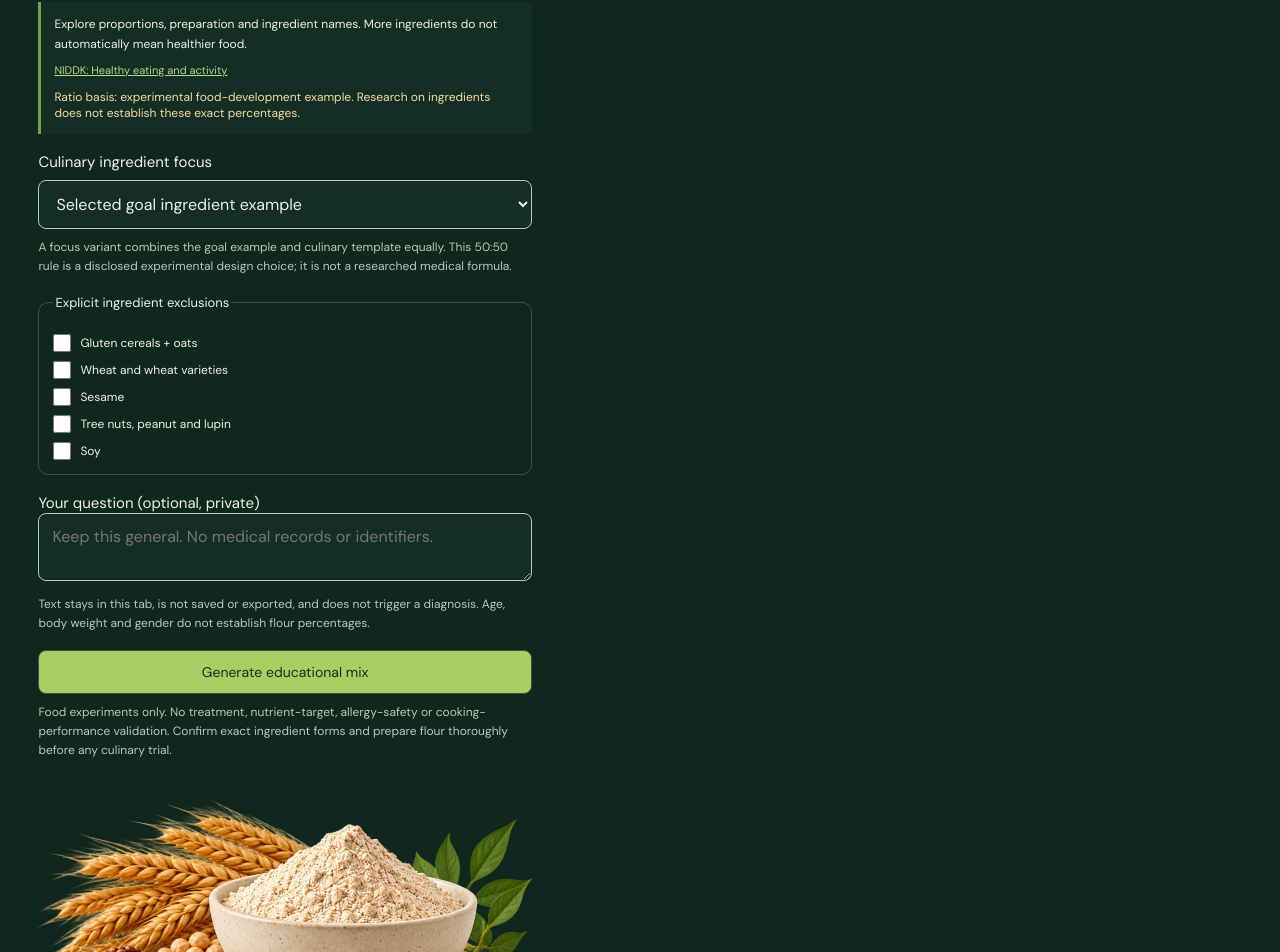
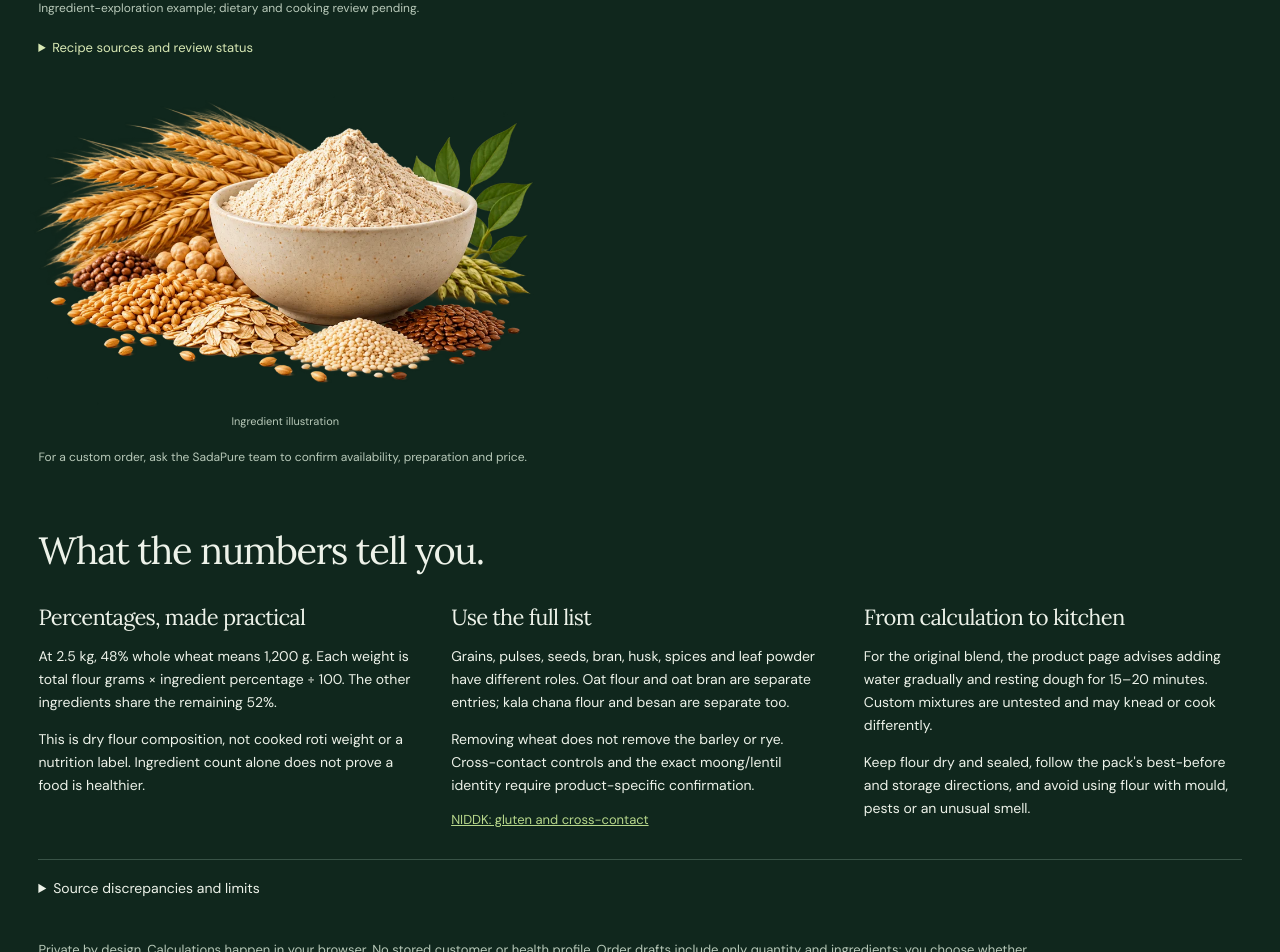
Before and after one commit to SadaPureOpenLab/sadapure-flour-calculator, a React (Vite) app: page / in a window 1280 px wide. Shown: the part 769-1721 px from the top of the page. Built offline with nearby package versions, Linux system fonts and the light colour scheme.

Commit message:
Add simplified goal control and custom-order contact buttons

```diff
--- a/src/components/Education.tsx
+++ b/src/components/Education.tsx
@@ -5,5 +5,5 @@ export function Education({ urdu }: { urdu: boolean }) {
     <article><h3>Use the full list</h3><p>Grains, pulses, seeds, bran, husk, spices and leaf powder have different roles. Oat flour and oat bran are separate entries; kala chana flour and besan are separate too.</p><p>Removing wheat does not remove the barley or rye. Cross-contact controls and the exact moong/lentil identity require product-specific confirmation.</p><a href="https://www.niddk.nih.gov/health-information/digestive-diseases/celiac-disease/eating-diet-nutrition" target="_blank" rel="noreferrer">NIDDK: gluten and cross-contact</a></article>
     <article><h3>From calculation to kitchen</h3><p>For the original blend, the product page advises adding water gradually and resting dough for 15–20 minutes. Custom mixtures are untested and may knead or cook differently.</p><p>Keep flour dry and sealed, follow the pack's best-before and storage directions, and avoid using flour with mould, pests or an unusual smell.</p></article>
   </div><details><summary>Source discrepancies and limits</summary><p>The percentage table is the reference for this version. Older narrative copy mentions ragi and soy, absent from the table; the FAQ's ingredient count also differs. We do not merge those descriptions. No batch record, lab nutrition value or therapeutic formulation review has been supplied.</p><a href={DATA.sourceUrl}>Check the source and your actual pack label</a></details>
-  <p className="privacy"><strong>Private by design.</strong> Calculations happen in your browser. No login, tracking, health API or stored personal profile. Optional personal context does not affect recipe ratios and stays out of exports and shared links. Health-related selections provide general cautions, not diagnosis or treatment.</p></section>;
+  <p className="privacy"><strong>Private by design.</strong> Calculations happen in your browser. No stored customer or health profile. Order drafts include only quantity and ingredients; you choose whether to send them. Health-related selections provide general cautions, not diagnosis or treatment.</p></section>;
 }
--- a/src/components/Generator.tsx
+++ b/src/components/Generator.tsx
@@ -1,19 +1,9 @@
-import { useState } from 'react';
 import { CATALOGUE } from '../lib/engine';
 import { GOALS, SOURCES } from '../data/goals';
-import { GOAL_RECIPES, type GeneratedGoal } from '../data/goalRecipes';
-import { FOCUSES } from '../lib/generator';
-import { generateForGoal } from '../lib/goalGenerator';
-export function Generator({urdu,onGenerate,onPending}:{urdu:boolean;onGenerate:(result:GeneratedGoal,notice:string)=>void;onPending:(message:string)=>void}) {
- const [goalId,setGoalId]=useState('everyday'),[focus,setFocus]=useState('goal-default'),[exclusions,setExclusions]=useState<string[]>([]),[issue,setIssue]=useState(''),[error,setError]=useState('');
+import { GOAL_RECIPES } from '../data/goalRecipes';
+export function Generator({urdu,goalId,onGoalChange,shared}:{urdu:boolean;goalId:string;onGoalChange:(id:string)=>void;shared?:boolean}){
  const goal=GOALS.find(g=>g.id===goalId)!,source=SOURCES[goal.source],recipe=GOAL_RECIPES[goalId];
- const pending=()=>{setError('');onPending(urdu?'نئے انتخاب کا نتیجہ دیکھنے کے لیے آمیزہ تیار کریں۔':'Selection changed. Generate to apply this goal and focus; the previous table is hidden.');};
- const generate=()=>{try{const result=generateForGoal(goalId,focus,exclusions);onGenerate(result,`${result.title}. ${result.changes.join(' ')} ${recipe?.notes??'Ingredient roles are informed by food references; exact percentages are experimental software choices, not researched clinical doses.'}`);setError('');}catch(e){setError((e as Error).message);onPending((e as Error).message);}};
- return <section className="generator no-print" aria-labelledby="generator-title"><h2 id="generator-title">{urdu?'اپنا تعلیمی آمیزہ بنائیں':'Build an educational mix'}</h2><p className="small">{CATALOGUE.length} {urdu?'اجزاء، 22 مقاصد اور مسائل۔':'ingredients · 22 goal profiles · goal + focus matching.'}</p>
- <label htmlFor="goal-selector">{urdu?'مقصد یا مسئلہ':'Goal or concern'}</label><select id="goal-selector" value={goalId} onChange={e=>{setGoalId(e.target.value);pending();}}>{GOALS.map(g=><option key={g.id} value={g.id}>{urdu?g.urdu:g.label}</option>)}</select>
- <div className={goal.clinical?'research-guidance clinical':'research-guidance'}><p>{goal.advice}</p><a href={source.url} target="_blank" rel="noreferrer">{source.title}</a><strong>{recipe?'Ratio basis: dated brand table, not clinical validation.':'Ratio basis: experimental food-development example. Research on ingredients does not establish these exact percentages.'}</strong>{recipe?<><a href={recipe.source.url} target="_blank" rel="noreferrer">{recipe.source.title}</a><p>{recipe.notes}</p>{recipe.sourceTotal!==100?<p role="note">Source discrepancy: listed ingredients total {recipe.sourceTotal}%. Generate explicitly rescales them to 100% as a custom example; it cannot identify the missing ingredient.</p>:null}</>:null}</div>
- <label htmlFor="culinary-focus">{urdu?'کھانے کے اجزاء کی ترجیح':'Culinary ingredient focus'}</label><select id="culinary-focus" value={focus} onChange={e=>{setFocus(e.target.value);pending();}}><option value="goal-default">{urdu?'منتخب مقصد کا بنیادی آمیزہ':'Selected goal ingredient example'}</option>{FOCUSES.map(f=><option key={f.id} value={f.id}>{urdu?f.urdu:f.label}</option>)}</select><p className="small">A focus variant combines the goal example and culinary template equally. This 50:50 rule is a disclosed experimental design choice; it is not a researched medical formula.</p>
- <fieldset><legend>{urdu?'اجزاء خارج کریں':'Explicit ingredient exclusions'}</legend>{[['gluten','Gluten cereals + oats'],['wheat','Wheat and wheat varieties'],['sesame','Sesame'],['nuts','Tree nuts, peanut and lupin'],['soy','Soy']].map(([id,label])=><label key={id}><input type="checkbox" checked={exclusions.includes(id)} onChange={e=>{setExclusions(e.target.checked?[...exclusions,id]:exclusions.filter(x=>x!==id));pending();}}/>{label}</label>)}</fieldset>
- <label htmlFor="private-issue">{urdu?'اپنا سوال (اختیاری، نجی)':'Your question (optional, private)'}</label><textarea id="private-issue" value={issue} maxLength={240} spellCheck={false} data-gramm="false" data-gramm_editor="false" onChange={e=>setIssue(e.target.value)} placeholder="Keep this general. No medical records or identifiers."/><p className="small">Text stays in this tab, is not saved or exported, and does not trigger a diagnosis. Age, body weight and gender do not establish flour percentages.</p>
- <button className="primary" onClick={generate}>{urdu?'تعلیمی آمیزہ تیار کریں':'Generate educational mix'}</button><p className="small">Food experiments only. No treatment, nutrient-target, allergy-safety or cooking-performance validation. Confirm exact ingredient forms and prepare flour thoroughly before any culinary trial.</p>{error?<p role="alert">{error}</p>:null}</section>;
+ return <section className="generator no-print" aria-labelledby="goal-title"><h2 id="goal-title">{urdu?'اپنا مقصد منتخب کریں':'Choose your goal'}</h2><p className="small">{CATALOGUE.length} {urdu?'اجزاء · 22 مقاصد · فوری حساب':'ingredients · 22 goals · live calculation'}</p>
+ <label htmlFor="goal-selector">{urdu?'مقصد یا مسئلہ':'Goal or concern'}</label><select id="goal-selector" value={shared?'shared':goalId} onChange={e=>onGoalChange(e.target.value)}>{shared?<option value="shared" disabled>Shared recipe snapshot — choose a goal</option>:null}{GOALS.map(g=><option key={g.id} value={g.id}>{urdu?g.urdu:g.label}</option>)}</select>
+ <p className="small">{recipe?'Based on a dated SadaPure ingredient table.':'Ingredient-exploration example; dietary and cooking review pending.'}</p><details className="research-details"><summary>{urdu?'ماخذ اور ترکیب کی معلومات':'Recipe sources and review status'}</summary><div className="research-guidance"><p>{goal.advice}</p><a href={source.url} target="_blank" rel="noreferrer">{source.title}</a><strong>{recipe?'Recipe basis: dated SadaPure ingredient table.':'Recipe basis: ingredient-exploration example; these exact proportions need professional and cooking review.'}</strong>{recipe?<><a href={recipe.source.url} target="_blank" rel="noreferrer">{recipe.source.title}</a><p>{recipe.notes}</p>{recipe.sourceTotal!==100?<p>Listed source ingredients total {recipe.sourceTotal}%. The calculator visibly rescales those rows to 100% as a custom example; the missing ingredient remains unknown.</p>:null}</>:null}</div></details></section>;
 }
```
Also changed, not shown: src/components/Results.tsx (+6 -1 lines).
